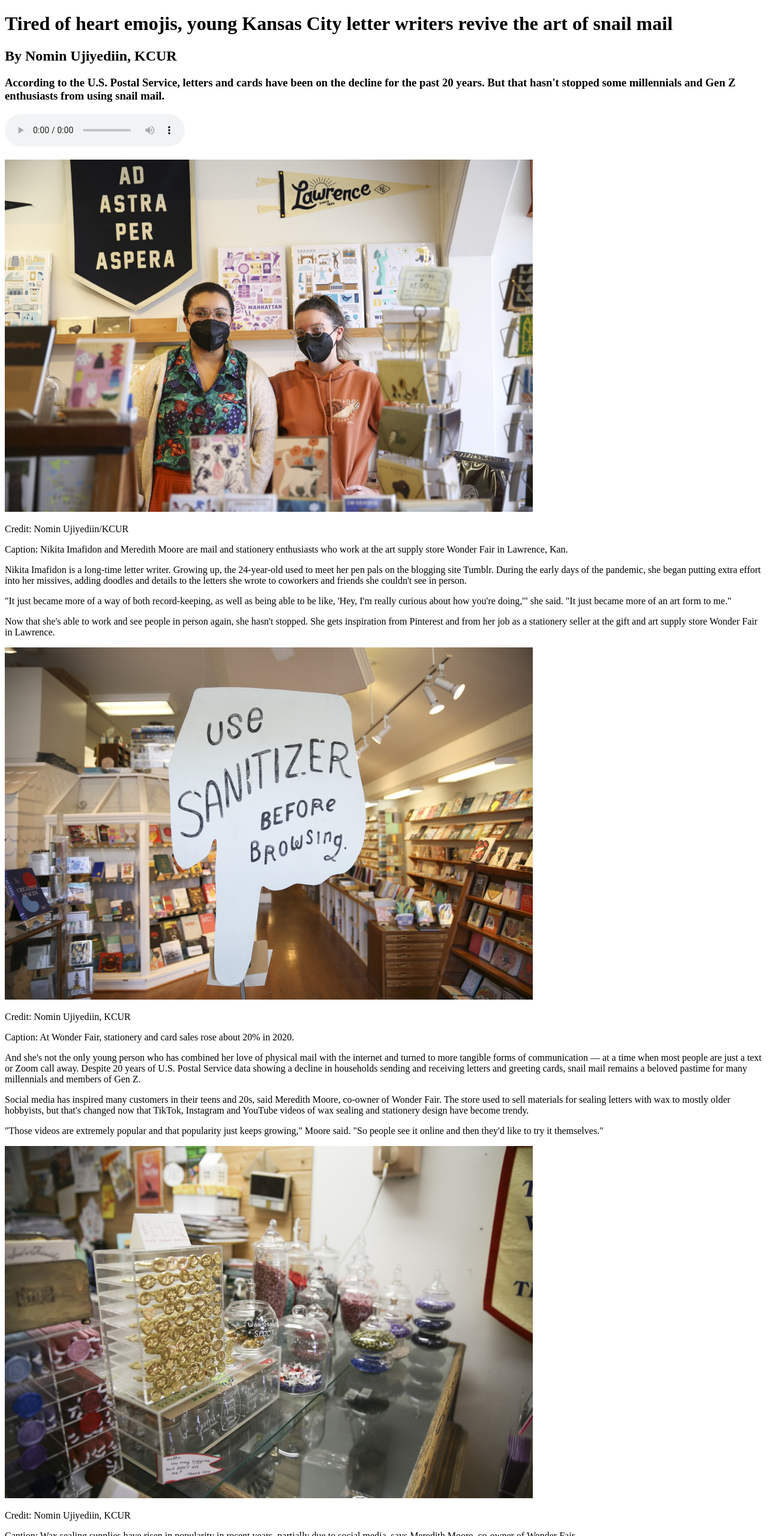
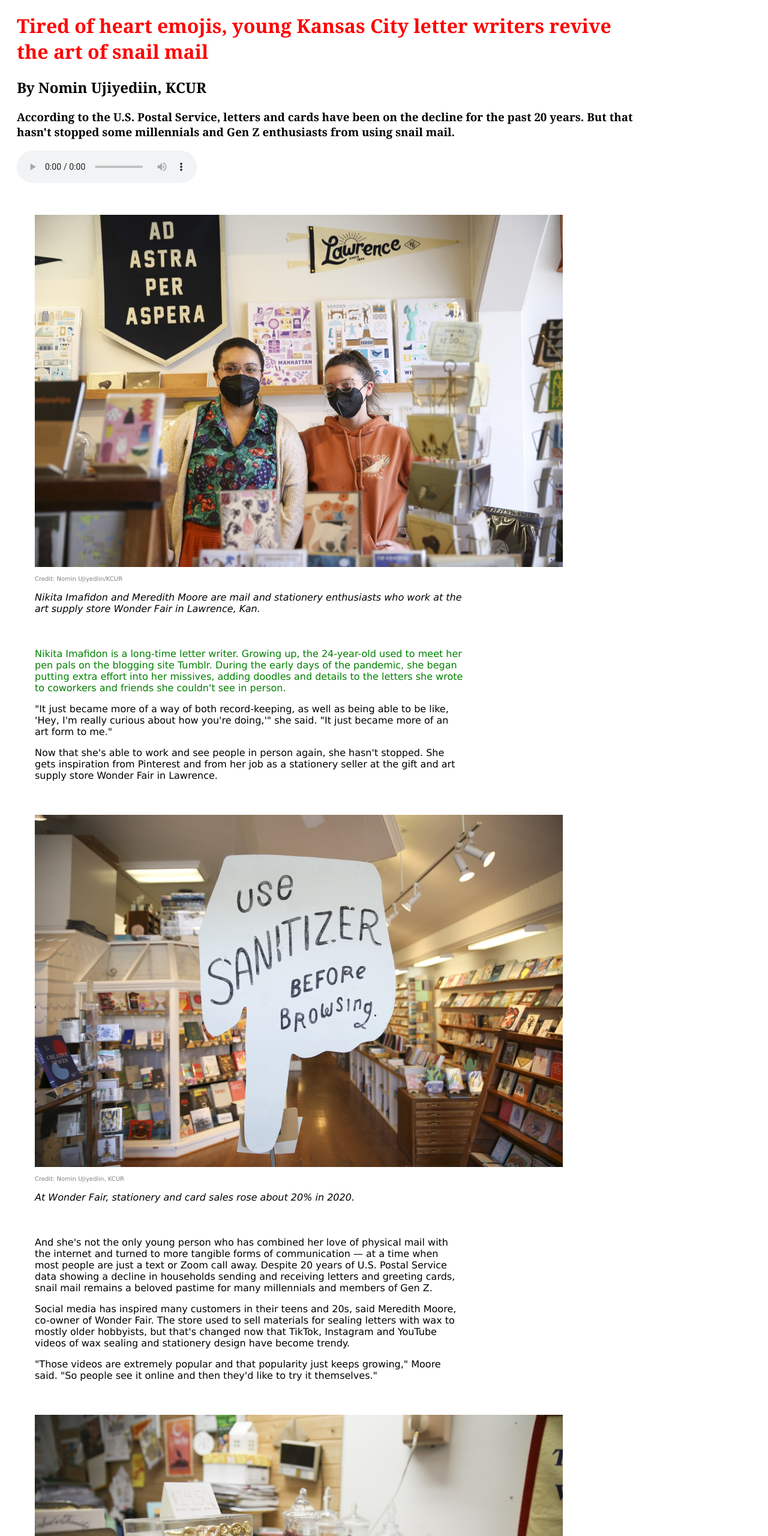
Before and after one commit to KC-CG-Oct-2021/assignment-4-html-me-something-nujiyediin, a website: page index.html in a window 1280 px wide. Shown: the top 2560 px of the page at 60% size. Drawn offline with Linux system fonts and the light colour scheme.

Commit message:
Added to CSS file, linked to CSS file and created classes and IDs in HTML file.

```diff
--- a/index.html
+++ b/index.html
@@ -1,13 +1,14 @@
 <!DOCTYPE html>
 <html>
    <head>
+      <link rel="stylesheet" type="text/css" href="styles.css"/>
       <title>
          Tired of heart emojis, young Kansas City letter writers revive the art of snail mail
       </title>
    </head>
    <body>
-      <header>
-         <h1>Tired of heart emojis, young Kansas City letter writers revive the art of snail mail</h1>
+      <header id="header">
+         <h1 id="mainHeading">Tired of heart emojis, young Kansas City letter writers revive the art of snail mail</h1>
          <h2>By Nomin Ujiyediin, KCUR</h2>
          <h3>According to the U.S. Postal Service, letters and cards have been on the decline for the past 20 years. But that hasn&apos;t stopped some millennials and Gen Z enthusiasts from using snail mail.</h3>
          <audio controls>
@@ -16,56 +17,56 @@
       </header>
       <br>
       <main>
-         <article>
+         <article class = "photo-box">
             <img src="images/image1.jpeg" alt="Two women wearing masks stand side by side in a crowded stationery store." width="880" height="587"/>
-            <p>Credit: Nomin Ujiyediin/KCUR</p>
-            <p>Caption: Nikita Imafidon and Meredith Moore are mail and stationery enthusiasts who work at the art supply store Wonder Fair in Lawrence, Kan.</p>
+            <p class="photo-credit">Credit: Nomin Ujiyediin/KCUR</p>
+            <p class="photo-caption">Nikita Imafidon and Meredith Moore are mail and stationery enthusiasts who work at the art supply store Wonder Fair in Lawrence, Kan.</p>
          </article>
 
-         <p>Nikita Imafidon is a long-time letter writer. Growing up, the 24-year-old used to meet her pen pals on the blogging site Tumblr. During the early days of the pandemic, she began putting extra effort into her missives, adding doodles and details to the letters she wrote to coworkers and friends she couldn&apos;t see in person.</p>
+         <section class="story-text">
+            <p id="testP" class="funParagraph">Nikita Imafidon is a long-time letter writer. Growing up, the 24-year-old used to meet her pen pals on the blogging site Tumblr. During the early days of the pandemic, she began putting extra effort into her missives, adding doodles and details to the letters she wrote to coworkers and friends she couldn&apos;t see in person.</p>
+            <p>&quot;It just became more of a way of both record-keeping, as well as being able to be like, &apos;Hey, I&apos;m really curious about how you&apos;re doing,&apos;&quot; she said. &quot;It just became more of an art form to me.&quot;</p>
+            <p>Now that she&apos;s able to work and see people in person again, she hasn&apos;t stopped. She gets inspiration from Pinterest and from her job as a stationery seller at the gift and art supply store Wonder Fair in Lawrence.</p>
+         </section>
 
-         <p>&quot;It just became more of a way of both record-keeping, as well as being able to be like, &apos;Hey, I&apos;m really curious about how you&apos;re doing,&apos;&quot; she said. &quot;It just became more of an art form to me.&quot;</p>
-
-         <p>Now that she&apos;s able to work and see people in person again, she hasn&apos;t stopped. She gets inspiration from Pinterest and from her job as a stationery seller at the gift and art supply store Wonder Fair in Lawrence.</p>
-
-         <article>
+         <article class="photo-box">
             <img src="images/image2.jpeg" alt="A sign shaped like a hand pointing downward says &quot;Use sanitizer before browsing.&quot;" width="880" height="587"/>
-            <p>Credit: Nomin Ujiyediin, KCUR</p>
-            <p>Caption: At Wonder Fair, stationery and card sales rose about 20% in 2020.</p>
+            <p class="photo-credit">Credit: Nomin Ujiyediin, KCUR</p>
+            <p class="photo-caption">At Wonder Fair, stationery and card sales rose about 20% in 2020.</p>
          </article>
 
-         <p>And she&apos;s not the only young person who has combined her love of physical mail with the internet and turned to more tangible forms of communication — at a time when most people are just a text or Zoom call away. Despite 20 years of U.S. Postal Service data showing a decline in households sending and receiving letters and greeting cards, snail mail remains a beloved pastime for many millennials and members of Gen Z.</p>
+         <section class="story-text">
+            <p>And she&apos;s not the only young person who has combined her love of physical mail with the internet and turned to more tangible forms of communication — at a time when most people are just a text or Zoom call away. Despite 20 years of U.S. Postal Service data showing a decline in households sending and receiving letters and greeting cards, snail mail remains a beloved pastime for many millennials and members of Gen Z.</p>
+            <p>Social media has inspired many customers in their teens and 20s, said Meredith Moore, co-owner of Wonder Fair. The store used to sell materials for sealing letters with wax to mostly older hobbyists, but that&apos;s changed now that TikTok, Instagram and YouTube videos of wax sealing and stationery design have become trendy.</p>
+            <p>&quot;Those videos are extremely popular and that popularity just keeps growing,&quot; Moore said. &quot;So people see it online and then they&apos;d like to try it themselves.&quot;</p>
+         </section>
 
-         <p>Social media has inspired many customers in their teens and 20s, said Meredith Moore, co-owner of Wonder Fair. The store used to sell materials for sealing letters with wax to mostly older hobbyists, but that&apos;s changed now that TikTok, Instagram and YouTube videos of wax sealing and stationery design have become trendy.</p>
-
-         <p>&quot;Those videos are extremely popular and that popularity just keeps growing,&quot; Moore said. &quot;So people see it online and then they&apos;d like to try it themselves.&quot;</p>
-
-         <article>
+         <article class="photo-box">
             <img src="images/image3.jpeg" alt="Brass seals, drawers of wax sticks and jars of wax sit on top of a glass display case." width="880" height="587"/>
-            <p>Credit: Nomin Ujiyediin, KCUR</p>
-            <p>Caption: Wax sealing supplies have risen in popularity in recent years, partially due to social media, says Meredith Moore, co-owner of Wonder Fair.</p>
+            <p class="photo-credit">Credit: Nomin Ujiyediin, KCUR</p>
+            <p class="photo-caption">Wax sealing supplies have risen in popularity in recent years, partially due to social media, says Meredith Moore, co-owner of Wonder Fair.</p>
          </article>
 
-         <p>At Wonder Fair, sales of writing materials like stationery and cards rose about 20% in 2020, Moore said, and have risen 30% each year since then. The store used to sell most of its cards around holidays like Christmas and Mother&apos;s Day. Now, cards sell briskly year-round.</p>
+         <section class="story-text">
+            <p>At Wonder Fair, sales of writing materials like stationery and cards rose about 20% in 2020, Moore said, and have risen 30% each year since then. The store used to sell most of its cards around holidays like Christmas and Mother&apos;s Day. Now, cards sell briskly year-round.</p>
+            <p>&quot;I don&apos;t know if that&apos;s pandemic-related, but maybe people are starting to really appreciate their families as they&apos;re apart,&quot; Moore said.</p>
+            <p>At Kansas City-based greeting card giant Hallmark, sales of cards for essential workers like teachers and delivery drivers are up. The company declined to share information about how overall sales had changed during the pandemic. But humorous cards, religious cards and cards not geared toward any specific occasion have also been popular during the past two years, said Nicole Hite-Heleniak, Hallmark&apos;s vice president of creative and product development.</p>
+            <p>Millennials represent almost 20% of the money spent in the greeting card industry, she said. They&apos;re in the life stages when people most often send cards: marriage, childbirth, getting a first job. And Gen Z is starting to enter those stages.</p>
+            <p>&quot;They&apos;re looking to greeting cards as a way to inject some positivity into the world, their lives and their relationships,&quot; Hite-Heleniak said.</p>
+         </section>
 
-         <p>&quot;I don&apos;t know if that&apos;s pandemic-related, but maybe people are starting to really appreciate their families as they&apos;re apart,&quot; Moore said.</p>
-
-         <p>At Kansas City-based greeting card giant Hallmark, sales of cards for essential workers like teachers and delivery drivers are up. The company declined to share information about how overall sales had changed during the pandemic. But humorous cards, religious cards and cards not geared toward any specific occasion have also been popular during the past two years, said Nicole Hite-Heleniak, Hallmark&apos;s vice president of creative and product development.</p>
-
-         <p>Millennials represent almost 20% of the money spent in the greeting card industry, she said. They&apos;re in the life stages when people most often send cards: marriage, childbirth, getting a first job. And Gen Z is starting to enter those stages.</p>
-
-         <p>&quot;They&apos;re looking to greeting cards as a way to inject some positivity into the world, their lives and their relationships,&quot; Hite-Heleniak said.</p>
-
-         <article>
+         <article class="photo-box">
             <img src="images/image4.jpeg" alt="A hand reaches to grab a card that says &quot;Hello baby!&quot; on a wall display of colorful greeting cards." width="880" height="587"/>
-            <p>Credit: Nomin Ujiyediin, KCUR</p>
-            <p>Caption: Greeting cards used to sell mostly during holidays, but now they sell consistently throughout the year at Wonder Fair.</p>
+            <p class="photo-credit">Credit: Nomin Ujiyediin, KCUR</p>
+            <p class="photo-caption">Greeting cards used to sell mostly during holidays, but now they sell consistently throughout the year at Wonder Fair.</p>
          </article>
 
 
 
       </main>
 
-      <footer>This is part of a story I wrote for my day job at KCUR. You can find the original text, audio and photos in full <a href="https://https://www.kcur.org/2022-02-14/tired-of-heart-emojis-young-kansas-city-letter-writers-revive-the-art-of-snail-mail">here</a>.</footer>
+      <footer id ="footer">
+         This is part of a story I wrote for my day job at KCUR. You can find the original text, audio and photos in full <a id="footer-link" href="https://www.kcur.org/2022-02-14/tired-of-heart-emojis-young-kansas-city-letter-writers-revive-the-art-of-snail-mail" target="_blank">here</a>.
+      </footer>
    </body>
 </html>
--- a/styles.css
+++ b/styles.css
@@ -1 +1,65 @@
-/* Write your CSS here! */
+.photo-box {
+    margin-top: 30px;
+    margin-right: 500px;
+    margin-bottom: 30px;
+    margin-left: 50px;
+}
+
+.photo-credit {
+    color: gray;
+    font-size: 10px;
+}
+
+.photo-caption {
+    font-style:italic;
+}
+
+#header {
+    padding-left: 20px;
+    padding-right: 200px;
+    font-family: georgia;
+}
+
+p {
+    font-family: verdana;
+
+}
+
+.story-text {
+    padding-left: 50px;
+    padding-right: 500px;
+    padding-top: 10px;
+    padding-bottom: 10px;
+}
+
+#footer {
+    font-family: georgia;
+    padding-left: 20px;
+    padding-right: 20 px;
+    padding-top: 20px;
+    padding-bottom: 20px;
+    margin-left: 90px;
+    margin-right: 600px;
+    color: darkred;
+    border-style: dashed;
+    border-color: green;
+}
+
+#footer-link{
+    color: blueviolet;
+}
+
+
+
+body {
+    margin: 8px 8px 8px 8px;
+    display: block;
+}
+
+#mainHeading {
+    color: red;
+}
+
+.funParagraph {
+    color: green;
+}
```
